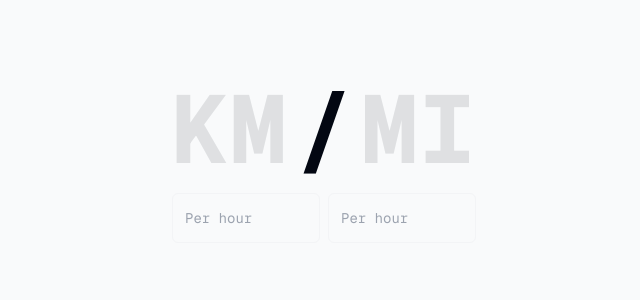
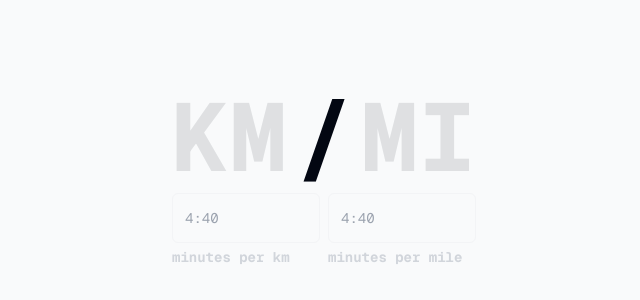
Before and after one commit to sambecker/km-mi, a Next.js app: page / in a window 1280 px wide. Shown: the part 222-522 px from the top of the page, without its empty margins (316-956 px from the left). Built offline with nearby package versions, Linux system fonts and the light colour scheme.

Commit message:
Add labels to inputs

```diff
--- a/app/layout.tsx
+++ b/app/layout.tsx
@@ -29,9 +29,7 @@ export default function RootLayout({
             'flex w-full items-center justify-center h-[100vh]',
             'text-8xl font-bold',
           )}>
-            <div className="translate-y-[-1rem] space-y-4">
-              {children}
-            </div>
+            {children}
           </div>
         </main>
       </body>
--- a/components/ClientContent.tsx
+++ b/components/ClientContent.tsx
@@ -3,9 +3,9 @@ import ClientInputs from './ClientInputs';
 
 export default function ClientContent() {
   return (
-    <>
+    <div className="flex flex-col gap-2">
       <ClientHeader />
       <ClientInputs />
-    </>
+    </div>
   );
 }
--- a/components/ClientInputs.tsx
+++ b/components/ClientInputs.tsx
@@ -12,13 +12,19 @@ export default function ClientInputs() {
   const { setUnit, values, setValues } = useAppState();
 
   const renderInput = (
+    id: string,
+    label: string,
     value = '',
     onChange: (value?: string) => void,
     onFocus: () => void,
+    placeholder?: string,
   ) =>
+    <div className="flex flex-col basis-full gap-1">
+      <div className="flex">
         <input
+          id={id}
           type="text"
-      className="grow"
+          className="basis-full"
           value={value}
           onChange={e => onChange(e.target.value)}
           onFocus={onFocus}
@@ -27,12 +33,22 @@ export default function ClientInputs() {
               setUnit?.(undefined);
             }
           }}
-      placeholder="Per hour"
-    />;
+          placeholder={placeholder ?? '4:40'}
+        />
+      </div>
+      <label
+        htmlFor={id}
+        className="text-sm text-gray-300 dark:text-gray-700"
+      >
+        {label}
+      </label>
+    </div>;
 
   return (
     <div className="flex gap-2">
       {renderInput(
+        'km',
+        'minutes per km',
         values?.km,
         km => {
           setValues?.(generateValuesFromKm(km, values));
@@ -41,6 +57,8 @@ export default function ClientInputs() {
         () => setUnit?.('km'),
       )}
       {renderInput(
+        'mi',
+        'minutes per mile',
         values?.mi,
         mi => {
           setValues?.(generateValuesFromMi(mi, values));
--- a/unit/index.ts
+++ b/unit/index.ts
@@ -1,3 +1,4 @@
+import { parseTimeString } from '@/utility/number';
 import { ReadonlyURLSearchParams } from 'next/navigation';
 
 const KM_MI_CONVERSION = 0.621371;
@@ -56,7 +57,7 @@ export const generateValuesFromKm = (
 ) => ({
   ...current,
   km,
-  mi: km ? convertKmToMi(parseFloat(km)).toString() : undefined,
+  mi: km ? convertKmToMi(parseTimeString(km)).toString() : undefined,
 });
 
 export const generateValuesFromMi = (
@@ -65,5 +66,5 @@ export const generateValuesFromMi = (
 ) => ({
   ...current,
   mi,
-  km: mi ? convertMiToKm(parseFloat(mi)).toString() : undefined,
+  km: mi ? convertMiToKm(parseTimeString(mi)).toString() : undefined,
 });
--- /dev/null
+++ b/utility/number.ts
@@ -0,0 +1,8 @@
+export const parseTimeString = (timeString: string) => {
+  if (timeString.includes(':')) {
+    const [hours, minutes] = timeString.split(':').map(Number);
+    return hours * 60 + minutes;
+  } else {
+    return Number(timeString);
+  }
+};
```
Lines whose indentation alone changed are shown as unchanged.
